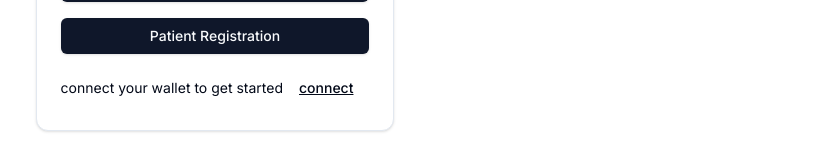
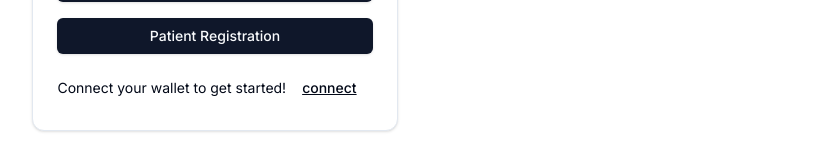
Before and after one commit to harshu-kasyap/decare, a Next.js app: page /sign-up in a window 1280 px wide. Shown: the part 464-624 px from the top of the page, without its empty margins (425-1263 px from the left). Built offline with nearby package versions, Linux system fonts and the light colour scheme.

Commit message:
Update page.jsx

```diff
--- a/src/app/sign-up/page.jsx
+++ b/src/app/sign-up/page.jsx
@@ -36,10 +36,10 @@ const page = () => {
               {/* <Button>Doctor Registration</Button> */}
               {/* Button>Patient Registration</Button> */}
               <Docreg />
-              <Patreg/>
+              <Patreg />
             </div>
             <div className="mt-4 text-center text-sm">
-              connect your wallet to get started
+              Connect your wallet to get started!
               <Button variant="ghost" className="underline">
                 connect
               </Button>
```
